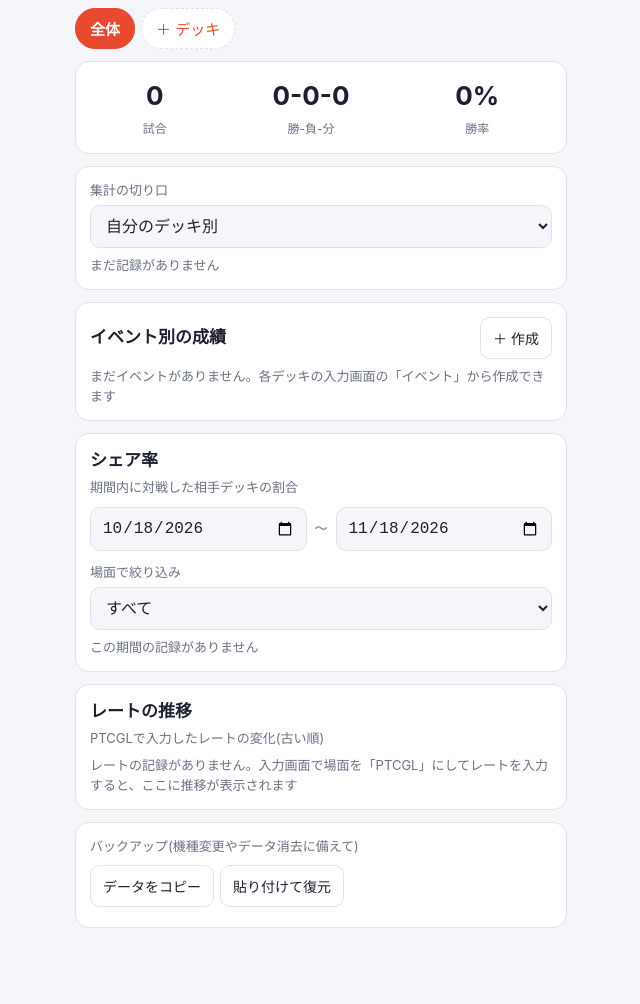
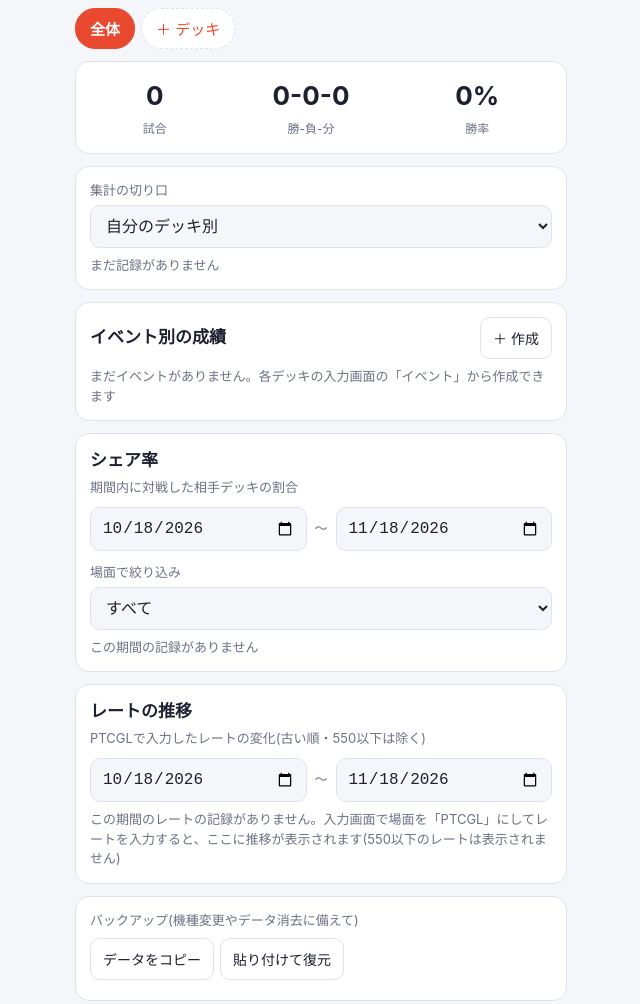
Before and after one commit to kotomgu/pokemon-card-result, a plain HTML site: page index.html in a window 1280 px wide. Shown: the whole page, without its empty margins (319-959 px from the left). Before the commit the page ends 980 px from the top, so only its background shows below. Drawn offline with Linux system fonts and the light colour scheme.

Commit message:
Add files via upload

```diff
--- a/index.html
+++ b/index.html
@@ -162,7 +162,7 @@ summary{cursor:pointer;font-size:15px}
 <script>
 const $=id=>document.getElementById(id);
 const KEY="pokeRecords_v1";
-let shRange=null,shScene="",act={},noevAll={},noevOpen={},menuIdx=0,grpAll=false,histAll=false,evAll=false,histMode="ev",recs=[],decks=[],lists={},events=[],curEv="",evEditId=null,editId=null,dkOpen=false,editImgs=[],last={},sel={turn:"先攻",res:"勝"},cur="",sub="in";
+let rtRange=null,shRange=null,shScene="",act={},noevAll={},noevOpen={},menuIdx=0,grpAll=false,histAll=false,evAll=false,histMode="ev",recs=[],decks=[],lists={},events=[],curEv="",evEditId=null,editId=null,dkOpen=false,editImgs=[],last={},sel={turn:"先攻",res:"勝"},cur="",sub="in";
 try{
  recs=JSON.parse(localStorage.getItem(KEY)||"[]");
  decks=JSON.parse(localStorage.getItem(KEY+"_decks")||"[]");
@@ -353,11 +353,13 @@ function renderShare(fromEl,toEl,sceneEl){
  $("shto").onchange=()=>renderShare(shRange.from,$("shto").value,shScene);
  $("shscene").onchange=()=>renderShare(shRange.from,shRange.to,$("shscene").value);
 }
-function renderRate(){
- const pts=recs.filter(r=>r.rate!==undefined&&r.rate!==""&&r.rate!==null&&!isNaN(Number(r.rate)))
+function renderRate(fromEl,toEl){
+ if(!rtRange)rtRange=defShareRange();
+ const from=fromEl!==undefined?fromEl:rtRange.from,to=toEl!==undefined?toEl:rtRange.to;rtRange={from,to};
+ const pts=recs.filter(r=>r.rate!==undefined&&r.rate!==""&&r.rate!==null&&!isNaN(Number(r.rate))&&Number(r.rate)>550&&r.date.slice(0,10)>=from&&r.date.slice(0,10)<=to)
   .map(r=>({v:Number(r.rate),d:r.date,id:r.id,my:r.my,opp:r.opp,res:r.res})).sort((a,b)=>a.d.localeCompare(b.d)||a.id-b.id);
  let body;
- if(!pts.length)body='<div class="sub" style="margin-top:8px">レートの記録がありません。入力画面で場面を「PTCGL」にしてレートを入力すると、ここに推移が表示されます</div>';
+ if(!pts.length)body='<div class="sub" style="margin-top:8px">この期間のレートの記録がありません。入力画面で場面を「PTCGL」にしてレートを入力すると、ここに推移が表示されます(550以下のレートは表示されません)</div>';
  else{
   const W=320,H=190,L=44,R=12,T=14,B=28,vs=pts.map(p=>p.v),mn=Math.min(...vs),mx=Math.max(...vs);
   let lo=mn,hi=mx;if(lo===hi){lo-=10;hi+=10}else{const pad=(hi-lo)*0.1;lo-=pad;hi+=pad}
@@ -374,7 +376,11 @@ function renderRate(){
   <div class="sub" id="rtcap" style="margin-top:6px;min-height:20px">${esc(cap(last))}</div><div class="sub">点をタップすると、その対戦の情報が表示されます(全${pts.length}件)</div>`;
   setTimeout(()=>{$("rt").querySelectorAll("circle[data-i]").forEach(c=>c.onclick=()=>{$("rtcap").textContent=cap(pts[+c.dataset.i])})},0);
  }
- $("rt").innerHTML=`<div class="card"><h2 style="margin-top:0">レートの推移</h2><div class="sub">PTCGLで入力したレートの変化(古い順)</div>${body}</div>`;
+ $("rt").innerHTML=`<div class="card"><h2 style="margin-top:0">レートの推移</h2><div class="sub">PTCGLで入力したレートの変化(古い順・550以下は除く)</div>
+  <div style="display:flex;gap:8px;align-items:center;margin-top:10px"><input type="date" id="rtfrom" value="${from||""}" style="flex:1"><span class="sub">〜</span><input type="date" id="rtto" value="${to||""}" style="flex:1"></div>
+  ${body}</div>`;
+ $("rtfrom").onchange=()=>renderRate($("rtfrom").value,rtRange.to);
+ $("rtto").onchange=()=>renderRate(rtRange.from,$("rtto").value);
 }
 function renderEvs(){
  const list=[...events].sort((a,b)=>b.date.localeCompare(a.date)||b.id-a.id),col={"勝":"var(--win)","負":"var(--lose)","分":"var(--draw)"};
```
